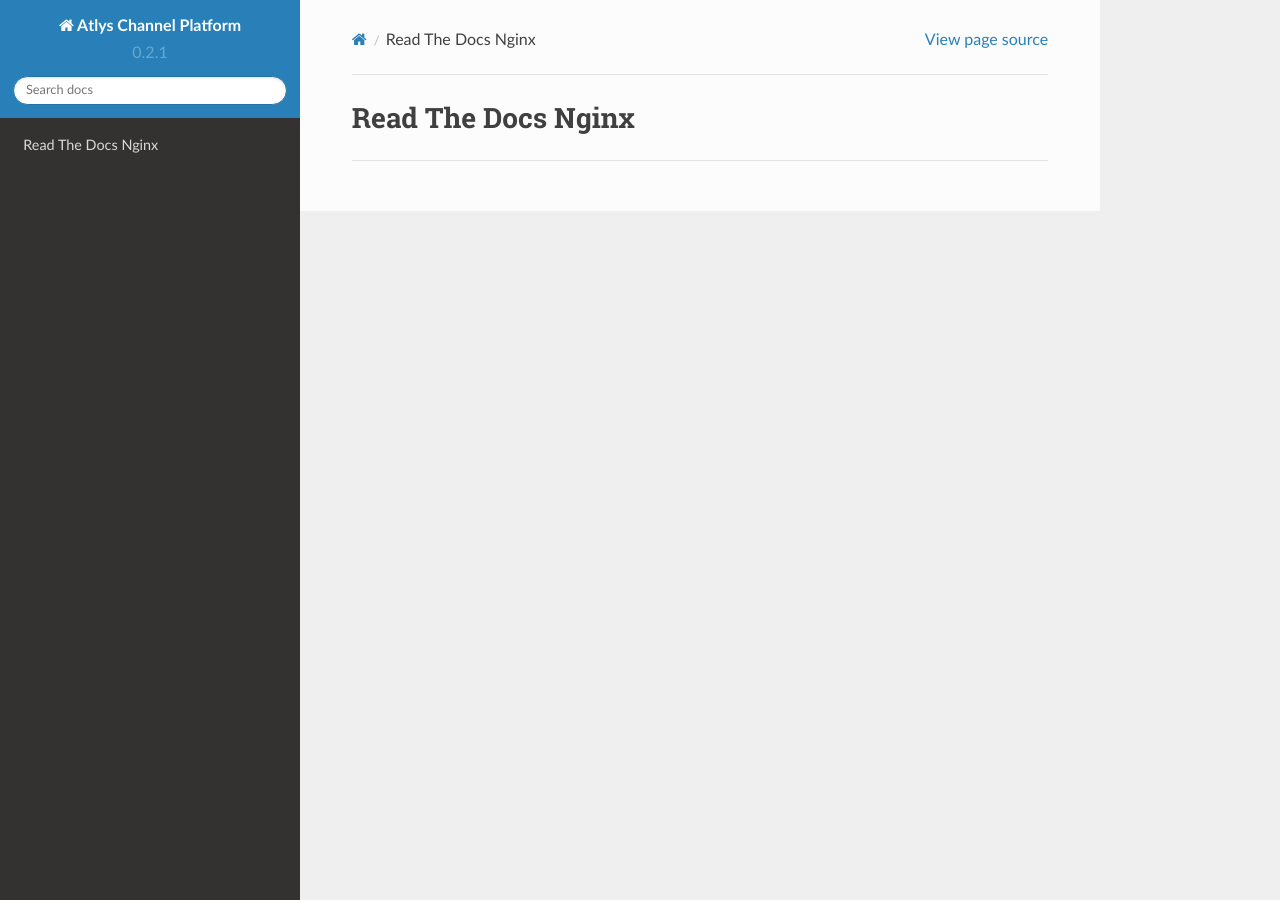
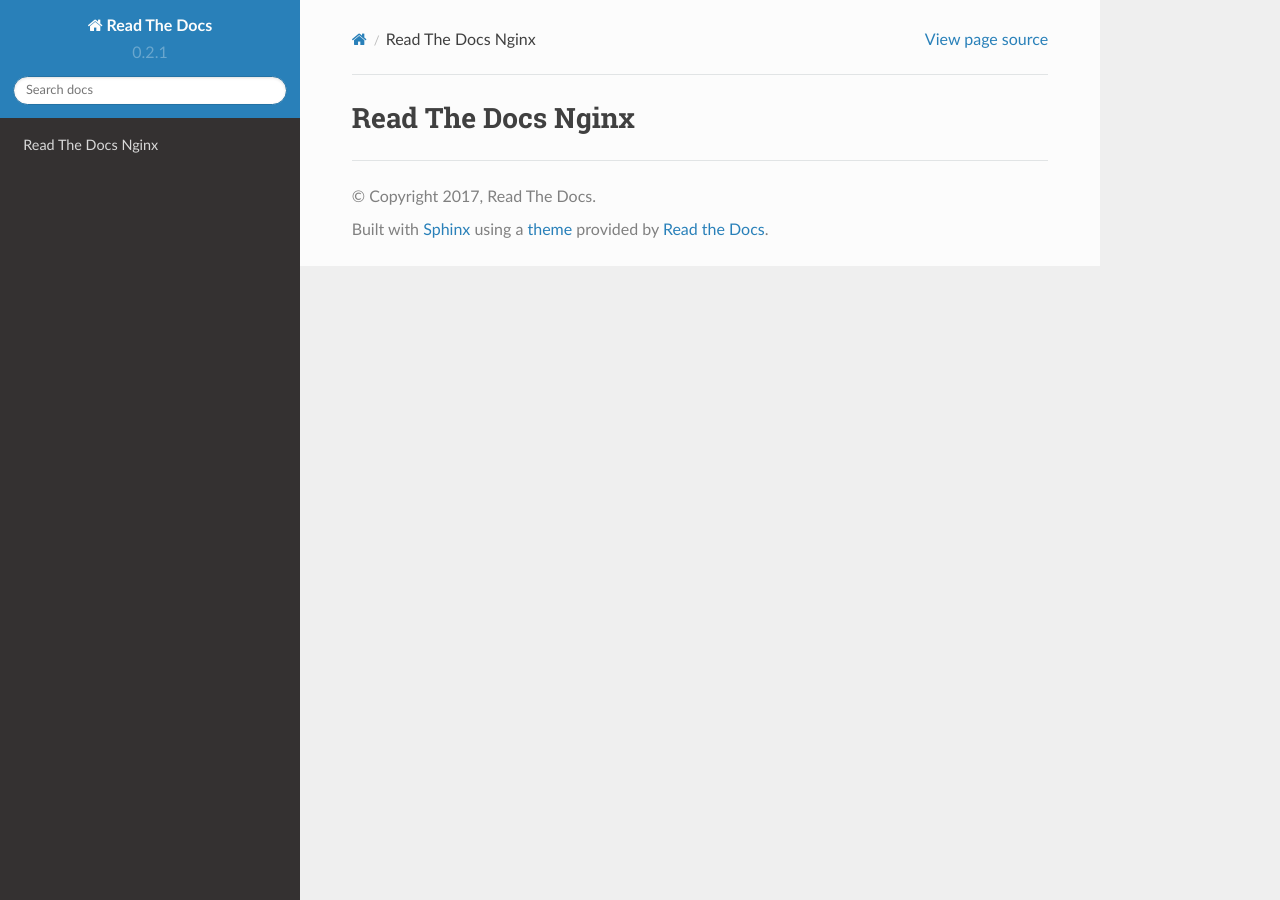
Before and after one commit to hunterlong/read_the_docs_nginx, a Sphinx documentation site: the page built from docs/index.rst, in a window 1280 px wide. Built offline with Sphinx 7.4.7 and the Read the Docs theme 2.0.0, drawn with Linux system fonts in a browser that asks for light colours.

Commit message:
Update conf.py

```diff
--- a/docs/conf.py
+++ b/docs/conf.py
@@ -50,8 +50,8 @@ source_suffix = '.rst'
 master_doc = 'index'
 
 # General information about the project.
-project = u'Atlys Channel Platform'
-copyright = u'2017, Atlys Inc'
+project = u'Read The Docs'
+copyright = u'2017, Read The Docs'
 
 # The version info for the project you're documenting, acts as replacement for
 # |version| and |release|, also used in various other places throughout the
@@ -163,10 +163,10 @@ html_theme_path = ["../.."]
 html_show_sourcelink = True
 
 # If true, "Created using Sphinx" is shown in the HTML footer. Default is True.
-html_show_sphinx = False
+#html_show_sphinx = True
 
 # If true, "(C) Copyright ..." is shown in the HTML footer. Default is True.
-html_show_copyright = False
+#html_show_copyright = True
 
 # If true, an OpenSearch description file will be output, and all pages will
 # contain a <link> tag referring to it.  The value of this option must be the
```
